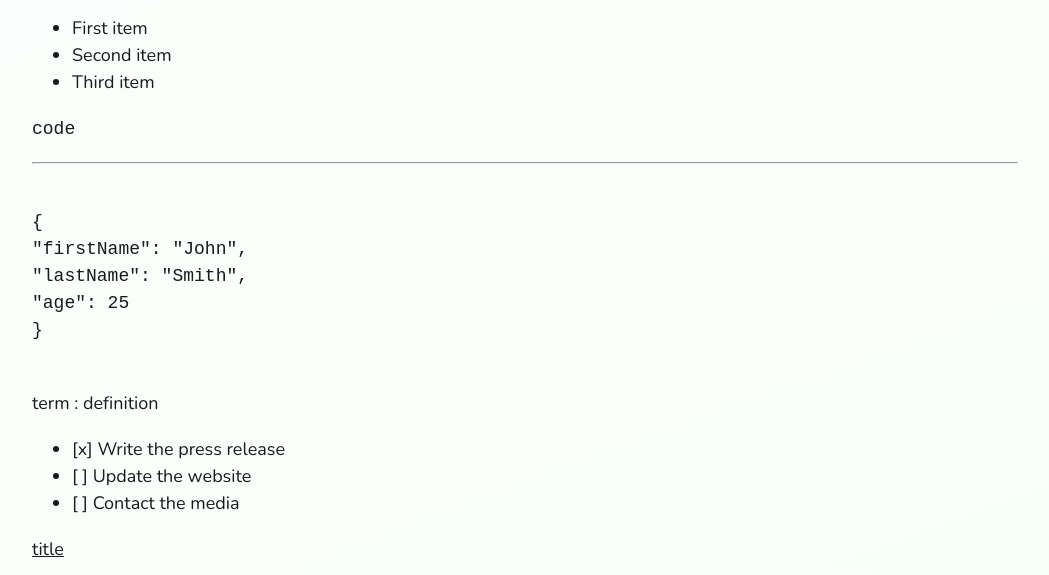
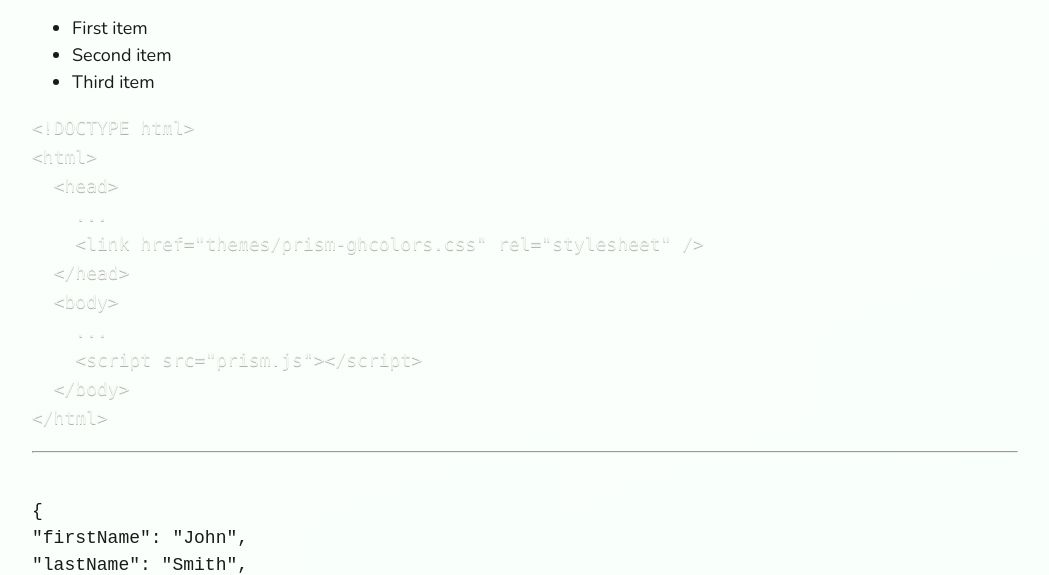
Before and after one commit to dylanthebean/11ty-blog, an Eleventy site: page src/blog/2021-06-15-my-fifth-article.md in a window 1280 px wide. Shown: the part 1140-1715 px from the top of the page, without its empty margins (203-1252 px from the left). Built offline with nearby package versions, Linux system fonts and the light colour scheme; Eleventy itself is replaced by a stand-in of ours; code samples lack their colours; files that its build step writes are made by us from their sources.

Commit message:
add syntax highlighting

````diff
--- a/package.json
+++ b/package.json
@@ -11,6 +11,7 @@
   "author": "",
   "license": "ISC",
   "devDependencies": {
-    "@11ty/eleventy": "^0.12.1"
+    "@11ty/eleventy": "^0.12.1",
+    "@11ty/eleventy-plugin-syntaxhighlight": "^3.1.3"
   }
 }
--- a/src/_includes/base.njk
+++ b/src/_includes/base.njk
@@ -10,6 +10,7 @@
     <link rel="icon" type="image/png" sizes="16x16" href="/assets/favicon-16x16.png">
     <title>{{ title }}</title>
     <link rel="stylesheet" href="/style.css">
+    <link href="https://unpkg.com/prismjs@1.20.0/themes/prism-okaidia.css" rel="stylesheet">
     <script defer src="https://identity.netlify.com/v1/netlify-identity-widget.js"></script>
 </head>
 
--- a/src/blog/2021-06-15-my-fifth-article.md
+++ b/src/blog/2021-06-15-my-fifth-article.md
@@ -28,7 +28,19 @@ _italicized text_
 - Second item
 - Third item
 
-`code`
+```html
+<!DOCTYPE html>
+<html>
+  <head>
+    ...
+    <link href="themes/prism-ghcolors.css" rel="stylesheet" />
+  </head>
+  <body>
+    ...
+    <script src="prism.js"></script>
+  </body>
+</html>
+```
 
 ---
 
````
Also changed, not shown: .eleventy.js, src/assets/blog/article-1.jpg (deleted), src/assets/blog/article-2.jpg (deleted), src/assets/blog/article-3.jpg (deleted), src/assets/blog/article-4.jpg (deleted), src/assets/blog/article-5.jpg (deleted), 1 other file.
